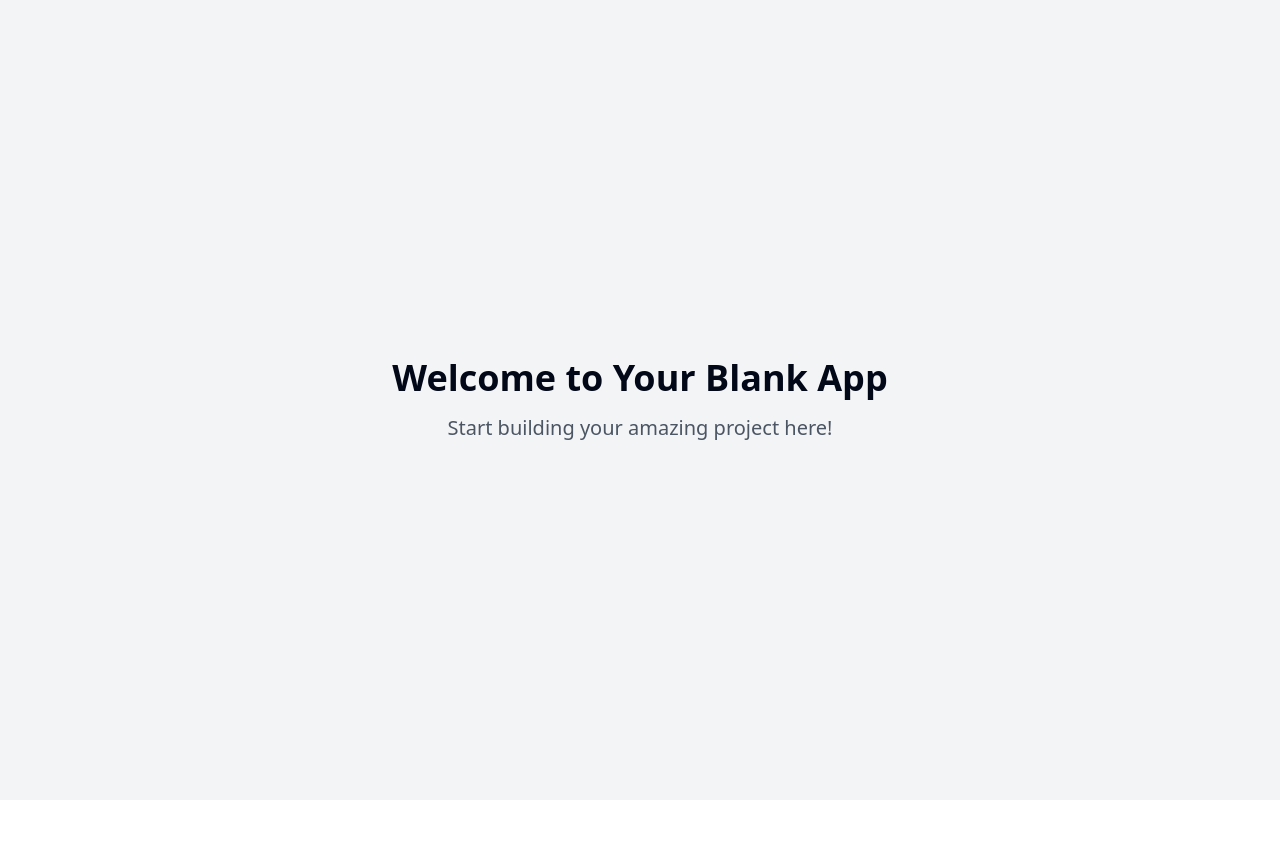
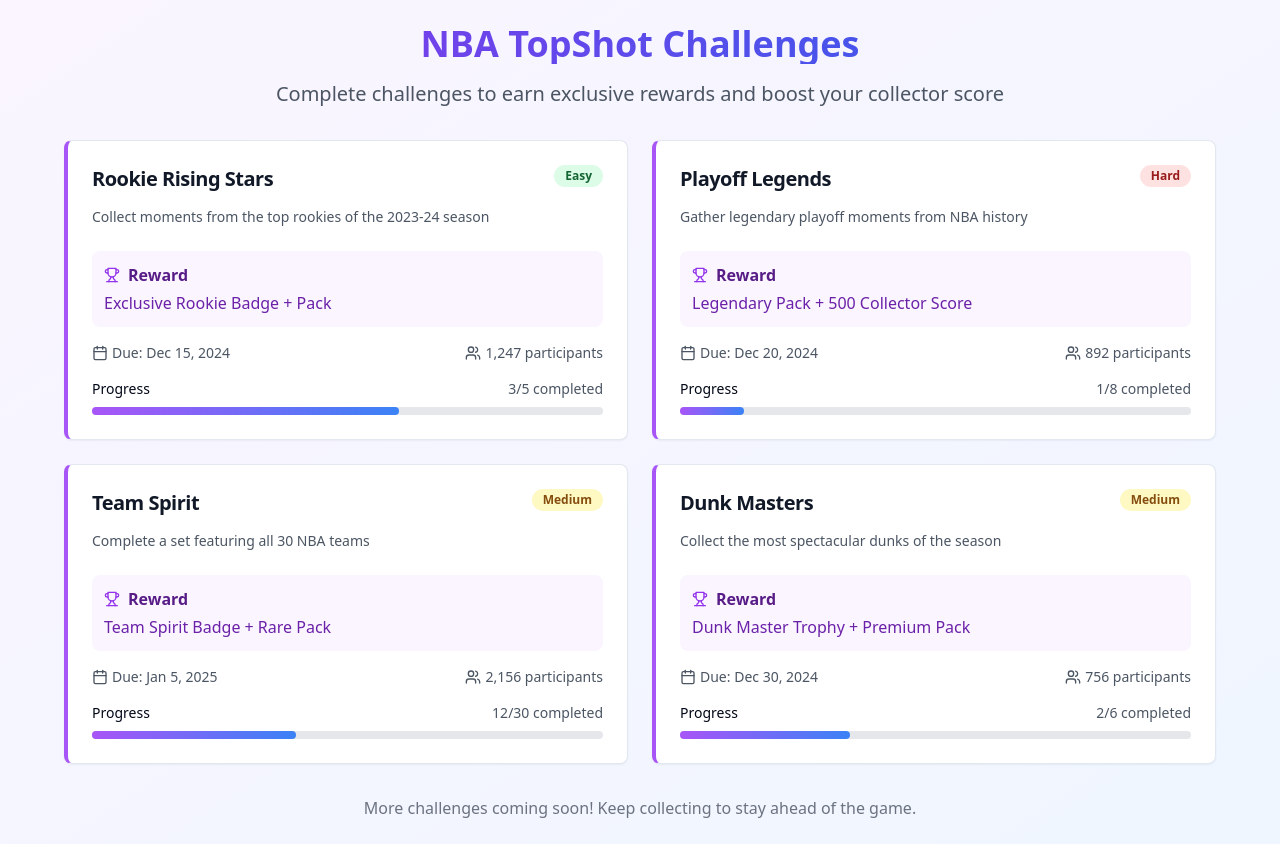
Before and after one commit to gregislearning/topshot-talk-bot, a React (Vite) app: page / in a window 1280 px wide. Before the commit the page ends 800 px from the top, so only its background shows below. Built offline with nearby package versions, Linux system fonts and the light colour scheme.

Commit message:
Add NBA Topshot challenges list
Add a short list of active NBA Topshot challenges to the main page.

```diff
--- a/src/pages/Index.tsx
+++ b/src/pages/Index.tsx
@@ -1,11 +1,138 @@
-// Update this page (the content is just a fallback if you fail to update the page)
+
+import { Card, CardContent, CardDescription, CardHeader, CardTitle } from "@/components/ui/card";
+import { Badge } from "@/components/ui/badge";
+import { Calendar, Trophy, Users } from "lucide-react";
 
 const Index = () => {
+  const activeChallenges = [
+    {
+      id: 1,
+      title: "Rookie Rising Stars",
+      description: "Collect moments from the top rookies of the 2023-24 season",
+      reward: "Exclusive Rookie Badge + Pack",
+      deadline: "Dec 15, 2024",
+      participants: 1247,
+      difficulty: "Easy",
+      progress: 3,
+      total: 5
+    },
+    {
+      id: 2,
+      title: "Playoff Legends",
+      description: "Gather legendary playoff moments from NBA history",
+      reward: "Legendary Pack + 500 Collector Score",
+      deadline: "Dec 20, 2024",
+      participants: 892,
+      difficulty: "Hard",
+      progress: 1,
+      total: 8
+    },
+    {
+      id: 3,
+      title: "Team Spirit",
+      description: "Complete a set featuring all 30 NBA teams",
+      reward: "Team Spirit Badge + Rare Pack",
+      deadline: "Jan 5, 2025",
+      participants: 2156,
+      difficulty: "Medium",
+      progress: 12,
+      total: 30
+    },
+    {
+      id: 4,
+      title: "Dunk Masters",
+      description: "Collect the most spectacular dunks of the season",
+      reward: "Dunk Master Trophy + Premium Pack",
+      deadline: "Dec 30, 2024",
+      participants: 756,
+      difficulty: "Medium",
+      progress: 2,
+      total: 6
+    }
+  ];
+
+  const getDifficultyColor = (difficulty: string) => {
+    switch (difficulty) {
+      case "Easy": return "bg-green-100 text-green-800";
+      case "Medium": return "bg-yellow-100 text-yellow-800";
+      case "Hard": return "bg-red-100 text-red-800";
+      default: return "bg-gray-100 text-gray-800";
+    }
+  };
+
   return (
-    <div className="min-h-screen flex items-center justify-center bg-gray-100">
-      <div className="text-center">
-        <h1 className="text-4xl font-bold mb-4">Welcome to Your Blank App</h1>
-        <p className="text-xl text-gray-600">Start building your amazing project here!</p>
+    <div className="min-h-screen bg-gradient-to-br from-purple-50 to-blue-50 p-6">
+      <div className="max-w-6xl mx-auto">
+        <div className="text-center mb-8">
+          <h1 className="text-4xl font-bold mb-4 bg-gradient-to-r from-purple-600 to-blue-600 bg-clip-text text-transparent">
+            NBA TopShot Challenges
+          </h1>
+          <p className="text-xl text-gray-600">
+            Complete challenges to earn exclusive rewards and boost your collector score
+          </p>
+        </div>
+
+        <div className="grid gap-6 md:grid-cols-2 lg:grid-cols-2">
+          {activeChallenges.map((challenge) => (
+            <Card key={challenge.id} className="hover:shadow-lg transition-shadow duration-300 border-l-4 border-l-purple-500">
+              <CardHeader>
+                <div className="flex justify-between items-start mb-2">
+                  <CardTitle className="text-xl font-bold text-gray-900">
+                    {challenge.title}
+                  </CardTitle>
+                  <Badge className={getDifficultyColor(challenge.difficulty)}>
+                    {challenge.difficulty}
+                  </Badge>
+                </div>
+                <CardDescription className="text-gray-600">
+                  {challenge.description}
+                </CardDescription>
+              </CardHeader>
+
+              <CardContent className="space-y-4">
+                <div className="bg-purple-50 p-3 rounded-lg">
+                  <div className="flex items-center gap-2 mb-1">
+                    <Trophy className="h-4 w-4 text-purple-600" />
+                    <span className="font-semibold text-purple-900">Reward</span>
+                  </div>
+                  <p className="text-purple-800">{challenge.reward}</p>
+                </div>
+
+                <div className="flex justify-between items-center text-sm text-gray-600">
+                  <div className="flex items-center gap-1">
+                    <Calendar className="h-4 w-4" />
+                    <span>Due: {challenge.deadline}</span>
+                  </div>
+                  <div className="flex items-center gap-1">
+                    <Users className="h-4 w-4" />
+                    <span>{challenge.participants.toLocaleString()} participants</span>
+                  </div>
+                </div>
+
+                <div className="space-y-2">
+                  <div className="flex justify-between text-sm">
+                    <span className="font-medium">Progress</span>
+                    <span className="text-gray-600">
+                      {challenge.progress}/{challenge.total} completed
+                    </span>
+                  </div>
+                  <div className="w-full bg-gray-200 rounded-full h-2">
+                    <div
+                      className="bg-gradient-to-r from-purple-500 to-blue-500 h-2 rounded-full transition-all duration-300"
+                      style={{ width: `${(challenge.progress / challenge.total) * 100}%` }}
+                    ></div>
+                  </div>
+                </div>
+              </CardContent>
+            </Card>
+          ))}
+        </div>
+
+        <div className="text-center mt-8">
+          <p className="text-gray-500">
+            More challenges coming soon! Keep collecting to stay ahead of the game.
+          </p>
+        </div>
       </div>
     </div>
   );
```
